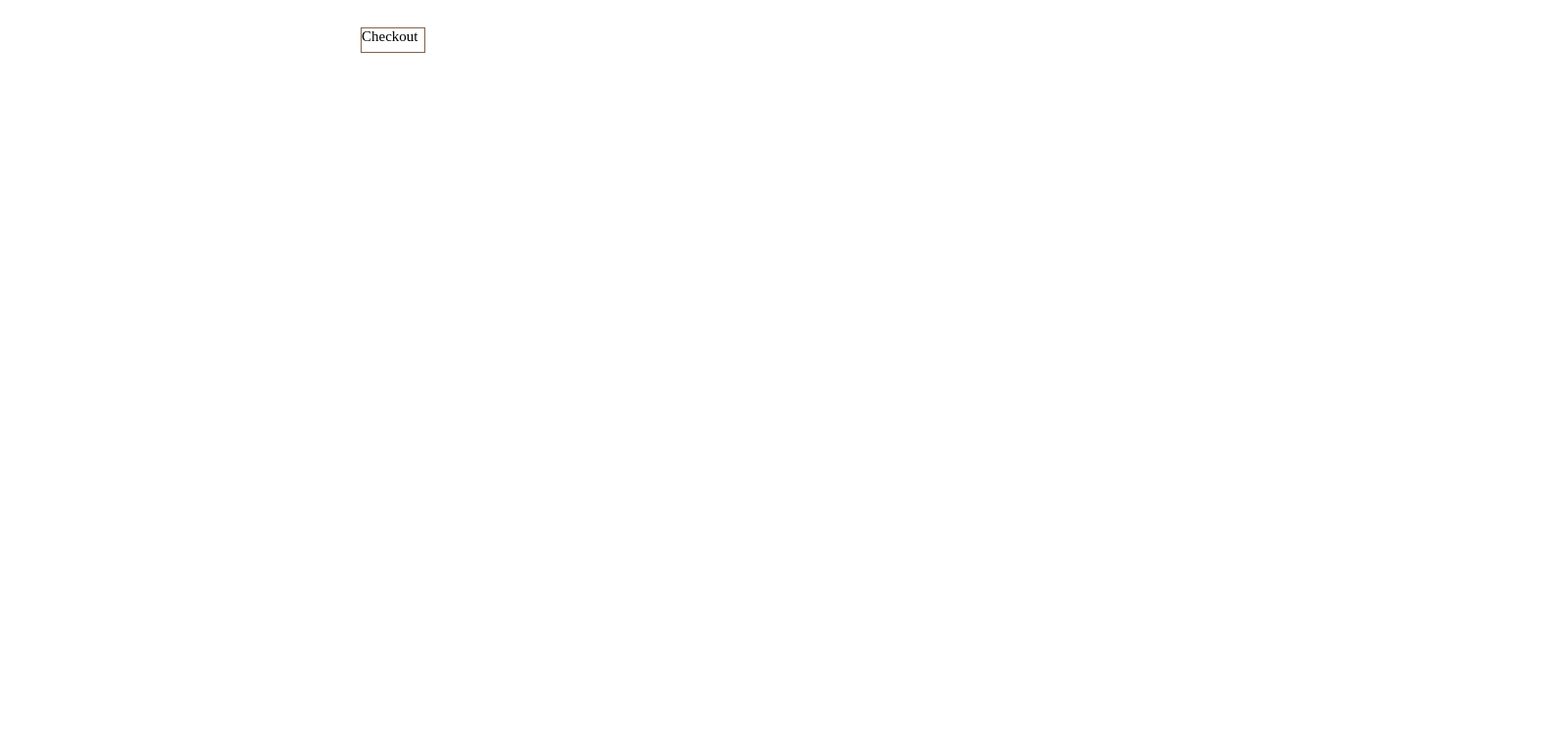
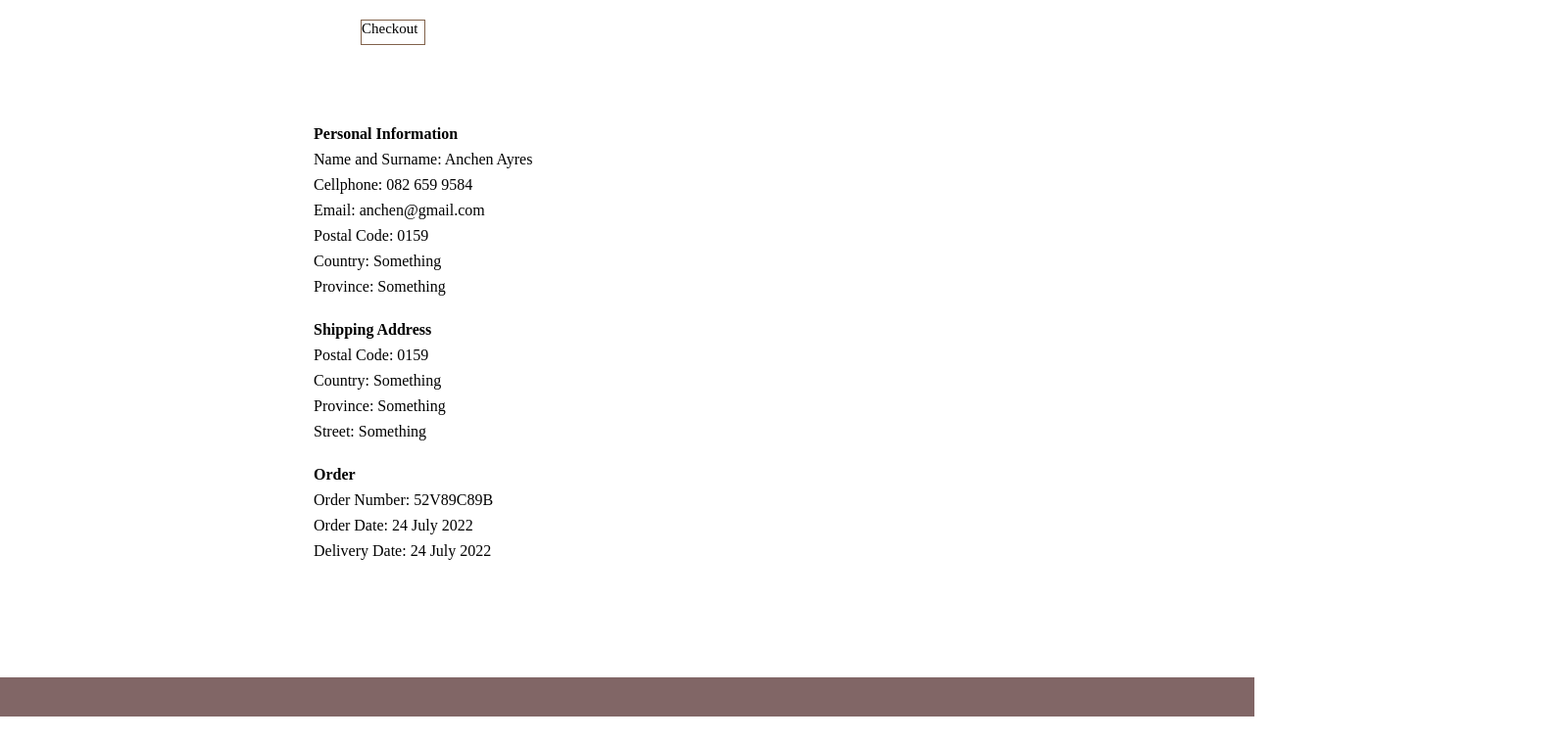
Before and after one commit to anchenayres/term3-project, a React (Create React App) app in the folder client/: page /Checkout in a window 1280 px wide. Shown: the part 560-1316 px from the top of the page at 98% size, 1600 px wide, since content can reach past the window. After the commit the page ends 1292 px from the top, so only its background shows below. Built offline with nearby package versions, Linux system fonts and the light colour scheme.

Commit message:
checkout page
done for progress mark 1

```diff
--- a/client/src/Components/Checkout.js
+++ b/client/src/Components/Checkout.js
@@ -54,12 +54,14 @@ const Checkout = () => {
         <p3>Postal Code: 0159</p3>
         <p3>Country: Something</p3>
         <p3>Province: Something</p3>
+        <br></br>
 
         <p3><b>Shipping Address</b></p3>
         <p3>Postal Code: 0159</p3>
         <p3>Country: Something</p3>
         <p3>Province: Something</p3>
         <p3>Street: Something</p3>
+        <br></br>
 
         <p3><b>Order</b></p3>
         <p3>Order Number: 52V89C89B</p3>
@@ -70,7 +72,7 @@ const Checkout = () => {
 
 
 
-        <div className="footer"></div>
+        <div className="footercheckout"></div>
 
     </>
     )
--- a/client/src/Components/Products.js
+++ b/client/src/Components/Products.js
@@ -14,6 +14,17 @@ const Products = () => {
         <div className="cart"><a href="/Cart">Cart</a></div>
 
 
+
+    </div>
+
+    <div className="carousel">
+        <div className="carousel-1"></div>
+        <div className="carousel-1-info">
+            <h6>Smart Collar</h6>
+            <h5>Not only is this a stylish collar but you can track your dog's exact location with the built in GPS device.</h5></div>
+        <button className="view-block"><a href="/Individual">View</a></button>
+        <button className="stock-block">In Stock: 5</button>
+        <button className="price-block">R1069.00</button>
     </div>
 
     </>
--- a/client/src/checkout.css
+++ b/client/src/checkout.css
@@ -1,5 +1,14 @@
 p3 {
-    margin:  1vh;
-    margin-top: 2vh;
-    display: flex;
+    margin-top: 1vh;
+    position: relative;
+    display: block;
+    top: 85vh;
+    left: 40vh;
 }
+.footercheckout {
+    height: 5vh;
+    width: 100%;
+    background-color: rgb(129, 102, 102);
+    position: absolute;
+    margin-top: 100vh;
+  }
--- a/client/src/index.js
+++ b/client/src/index.js
@@ -6,6 +6,8 @@ import './individual.css';
 import './individual.css';
 import './cart.css';
 import './checkout.css';
+import './products.css';
+
 
 
 
```
Also changed, not shown: client/src/products.css (added).
